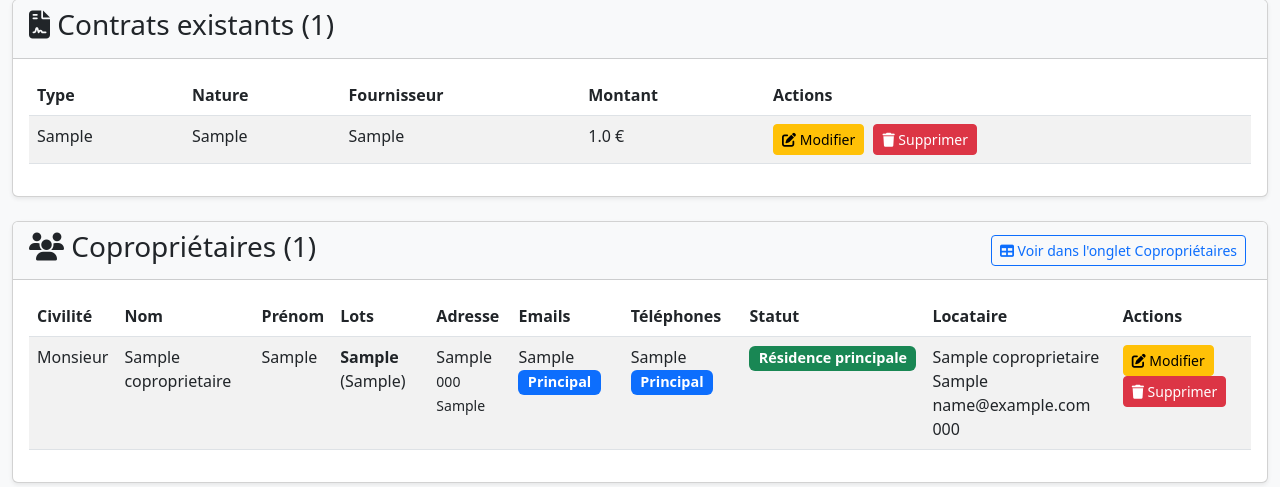
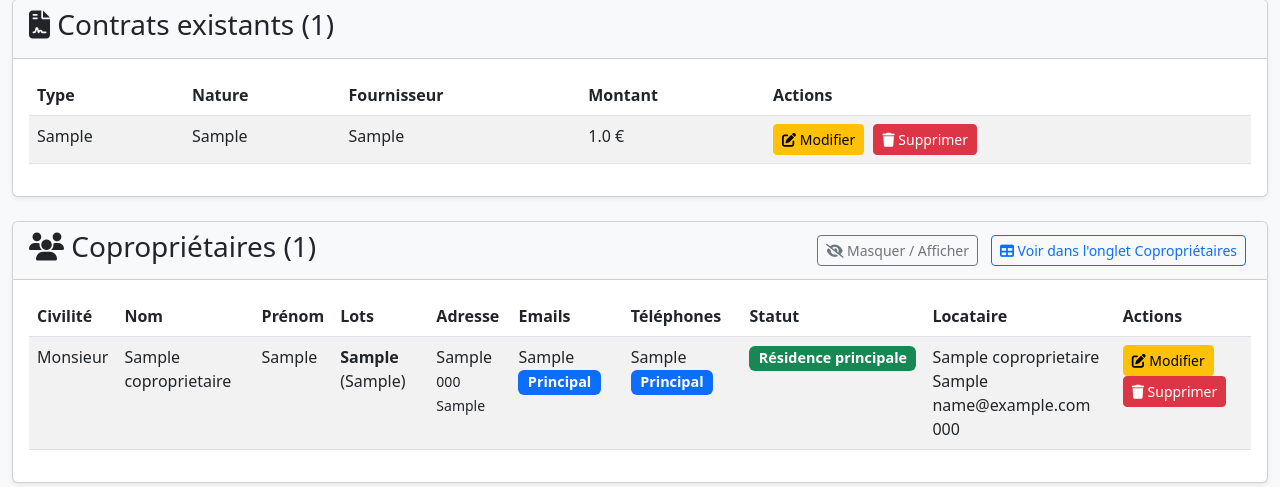
Before and after one commit to Keko-creator/copro_manager, a Flask app: page /copropriete/1 in a window 1280 px wide. Shown: the part 1115-1602 px from the top of the page. Run offline with Flask 3, Linux system fonts and the light colour scheme; tables that the repository leaves empty hold one stand-in row (values such as "Sample post").

Commit message:
Bouton Masquer/Afficher la liste des copropriétaires dans la fiche copropriété
Co-authored-by: Keko-creator <Keko-creator@users.noreply.github.com>

```diff
--- a/copro_manager/templates/copropriete.html
+++ b/copro_manager/templates/copropriete.html
@@ -212,10 +212,16 @@
 <div class="card mb-4">
     <div class="card-header bg-light d-flex justify-content-between align-items-center">
         <h3><i class="fas fa-users"></i> Copropriétaires ({{ coproprietaires|length }})</h3>
-        <a href="{{ url_for('coproprietaires_page', copro=copropriete.numero) }}" class="btn btn-sm btn-outline-primary">
-            <i class="fas fa-table"></i> Voir dans l'onglet Copropriétaires
-        </a>
+        <div class="d-flex gap-2">
+            <button type="button" class="btn btn-sm btn-outline-secondary" data-bs-toggle="collapse" data-bs-target="#coproprietairesCollapse" aria-expanded="true" aria-controls="coproprietairesCollapse">
+                <i class="fas fa-eye-slash"></i> Masquer / Afficher
+            </button>
+            <a href="{{ url_for('coproprietaires_page', copro=copropriete.numero) }}" class="btn btn-sm btn-outline-primary">
+                <i class="fas fa-table"></i> Voir dans l'onglet Copropriétaires
+            </a>
+        </div>
     </div>
+    <div class="collapse show" id="coproprietairesCollapse">
     <div class="card-body">
         <div class="table-responsive">
             <table class="table table-striped">
@@ -333,6 +339,7 @@
                 </tbody>
             </table>
         </div>
+    </div>
     </div>
 </div>
 {% endif %}
```
